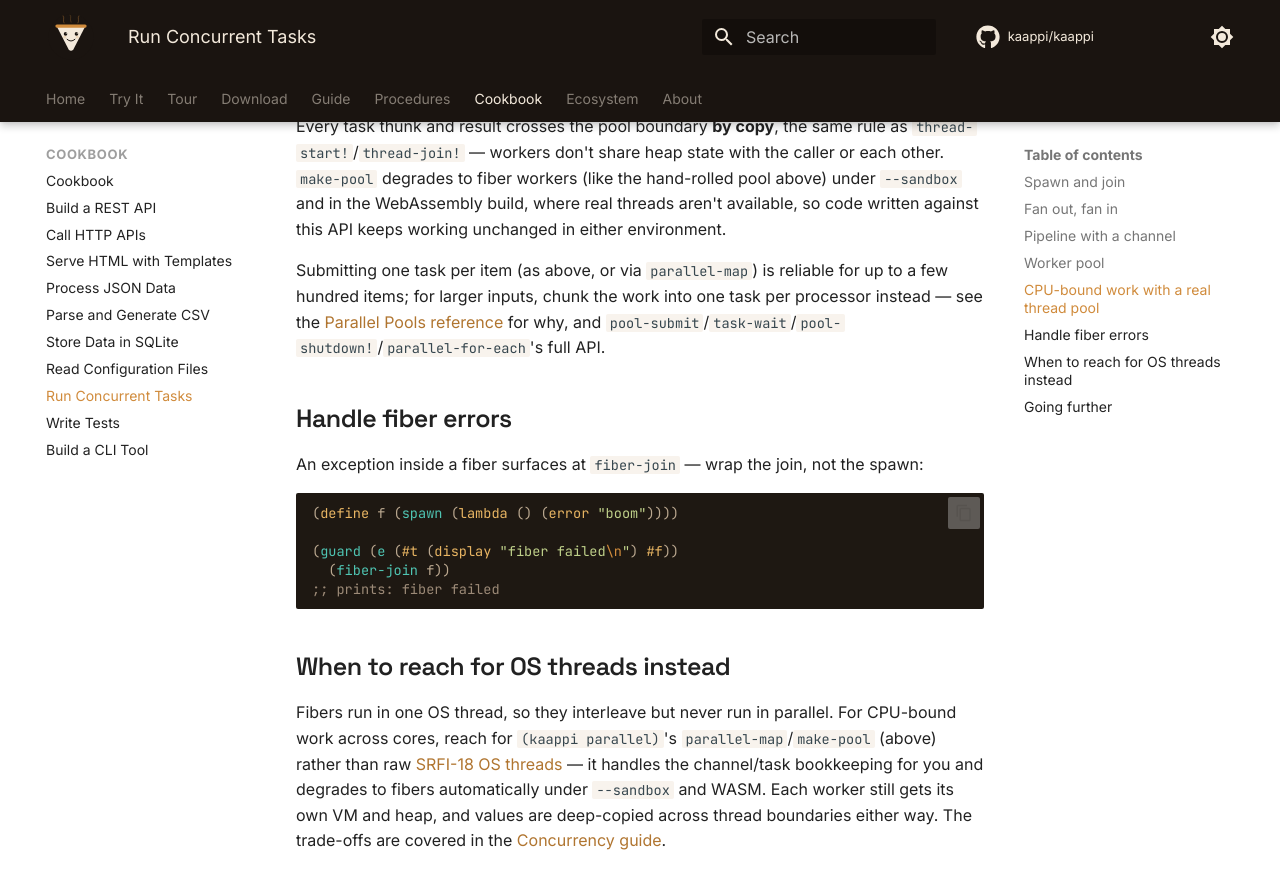
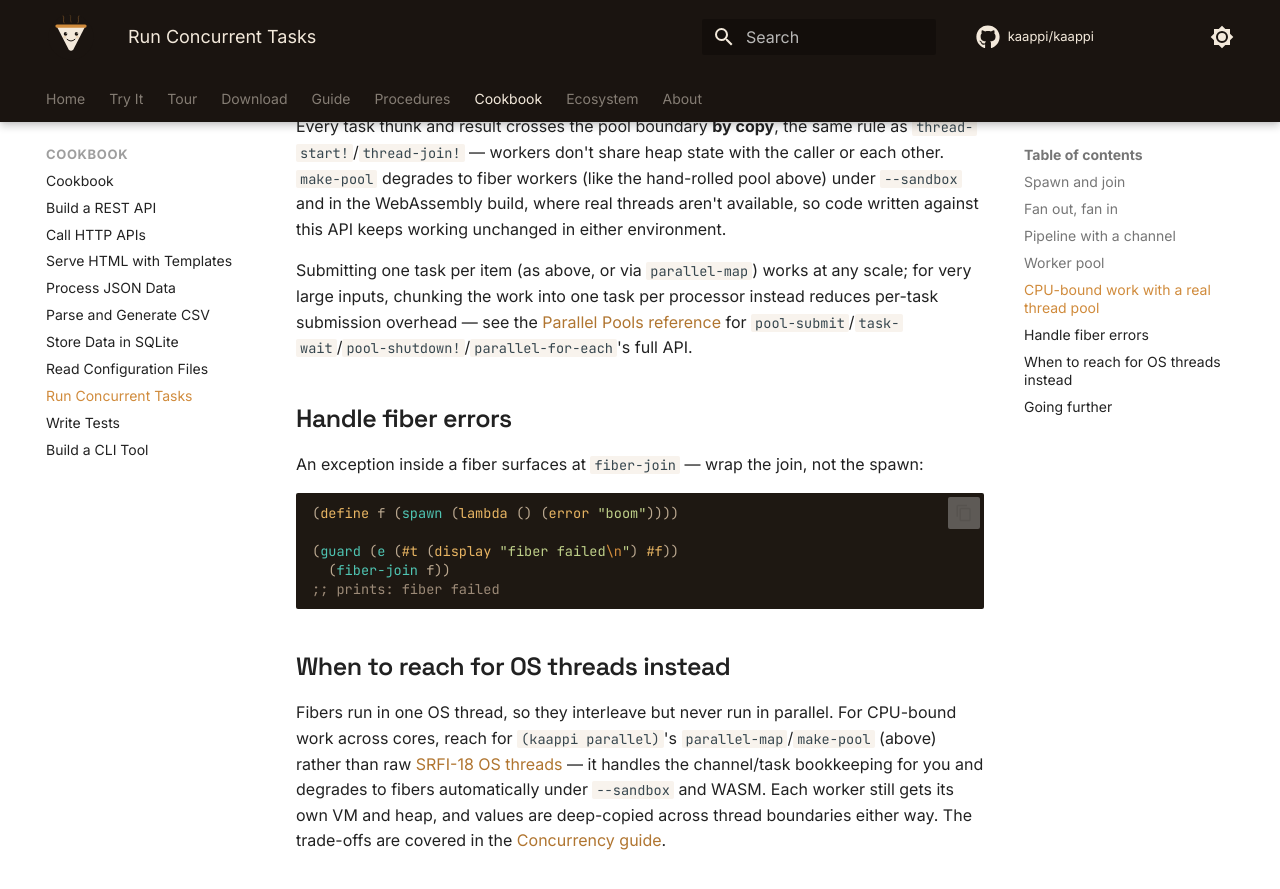
Before and after one commit to kaappi/kaappi.github.io, an MkDocs documentation site: the page built from docs/cookbook/concurrent-tasks.md, in a window 1280 px wide and 900 px high, scrolled down 2963 px. Shown: the top 889 px of the window. Built offline with MkDocs 1.6.1 and Material for MkDocs 9.7.7, drawn with Linux system fonts in a browser that asks for light colours; comment, search, counter and statistics services are not loaded.

Commit message:
Drop stale parallel-map scale caveat from concurrent-tasks cookbook
This cookbook page said submitting one task per item was only "reliable
for up to a few hundred items" because of two cross-thread wakeup-path
bugs (kaappi#1487/kaappi#1489), pointing to the Parallel Pools reference
"for why". Both bugs were fixed in kaappi v0.15.0 (see conformance.md and
the Concurrency guide, already updated), and the Parallel Pools reference
no longer carries that explanation, so the pointer was a dead end.

Related to kaappi/kaappi#1793, which cleaned up the same stale claim in
kaappi's own README and (kaappi parallel) library docs.

Co-Authored-By: Claude Sonnet 5 <noreply@anthropic.com>

```diff
--- a/docs/cookbook/concurrent-tasks.md
+++ b/docs/cookbook/concurrent-tasks.md
@@ -152,10 +152,10 @@ hand-rolled pool above) under `--sandbox` and in the WebAssembly build,
 where real threads aren't available, so code written against this API keeps
 working unchanged in either environment.
 
-Submitting one task per item (as above, or via `parallel-map`) is reliable
-for up to a few hundred items; for larger inputs, chunk the work into one
-task per processor instead — see the [Parallel Pools
-reference](../procedures/extensions.md#parallel-pools) for why, and
+Submitting one task per item (as above, or via `parallel-map`) works at any
+scale; for very large inputs, chunking the work into one task per processor
+instead reduces per-task submission overhead — see the [Parallel Pools
+reference](../procedures/extensions.md#parallel-pools) for
 `pool-submit`/`task-wait`/`pool-shutdown!`/`parallel-for-each`'s full API.
 
 ## Handle fiber errors
```
